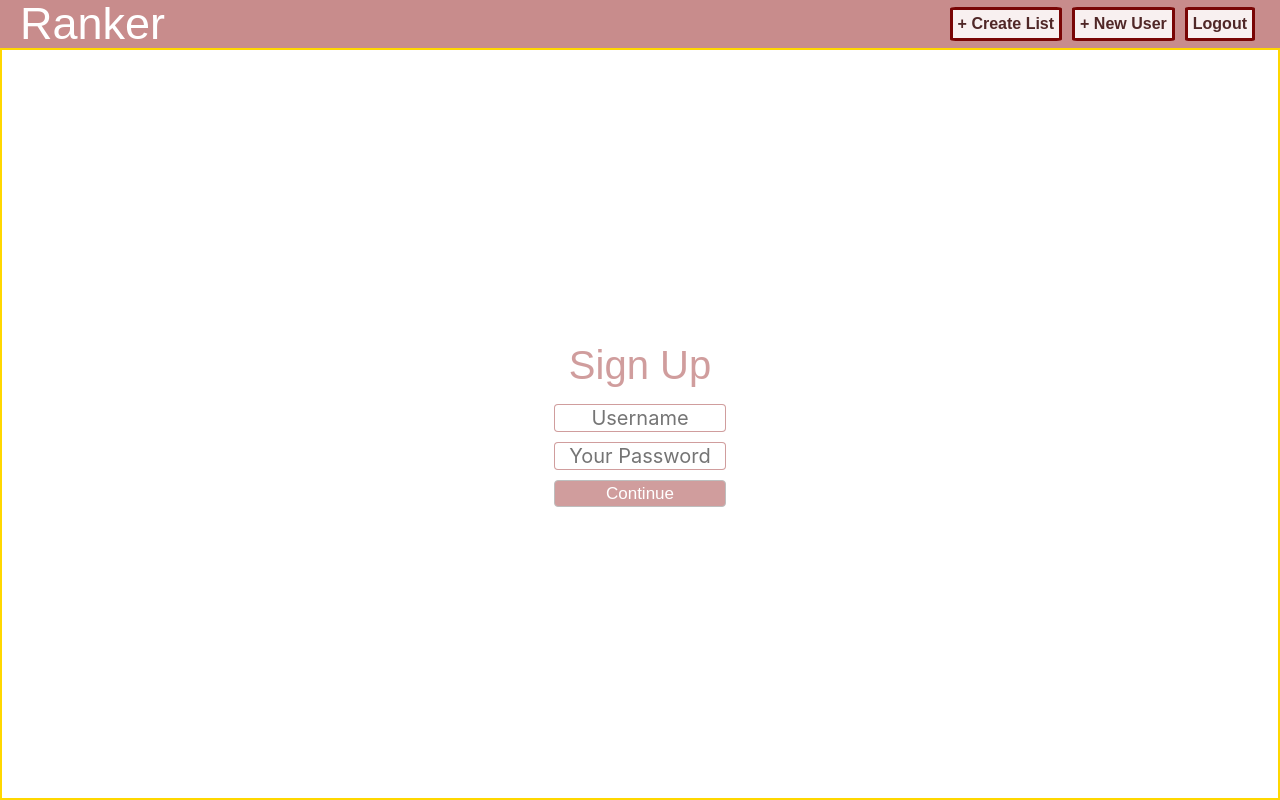
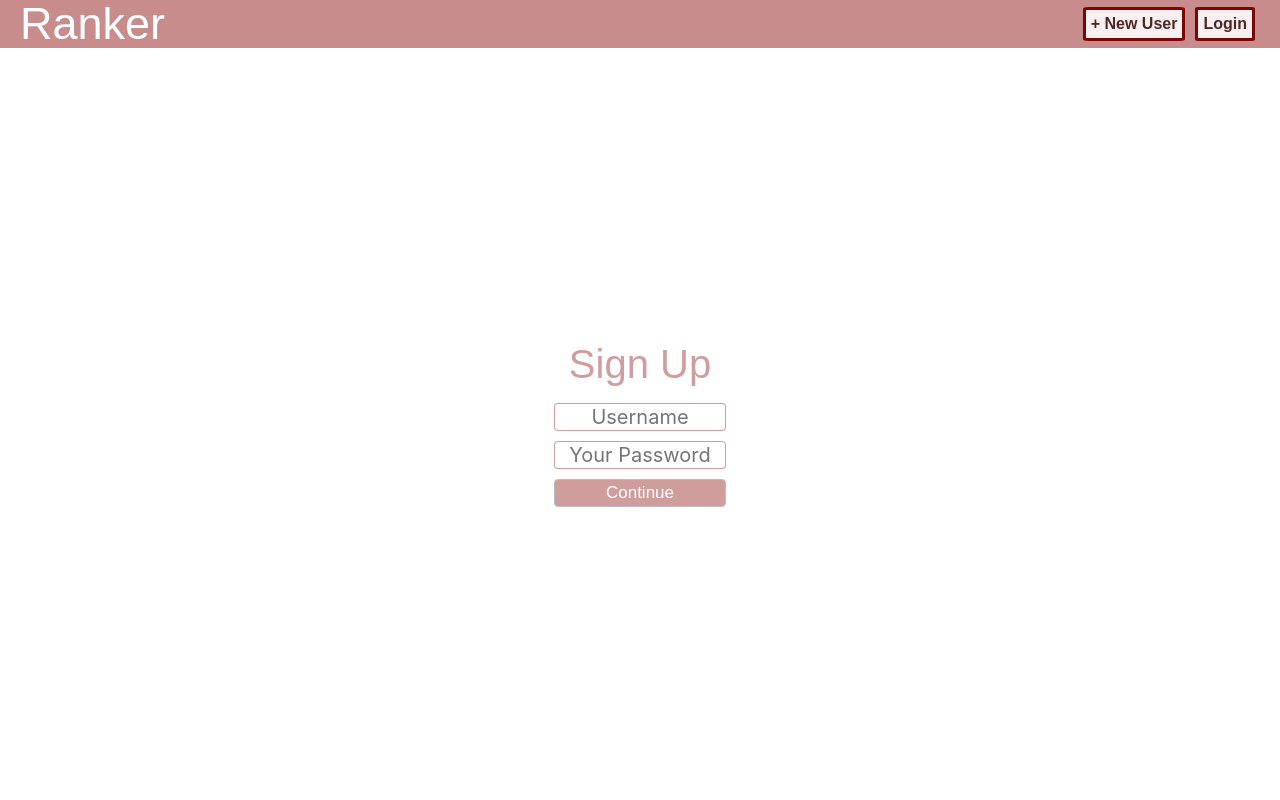
Before and after one commit to nirkraw/Ranqet, a React (Create React App) app in the folder webapp/: page /create-user in a window 1280 px wide. Built offline with nearby package versions, Linux system fonts and the light colour scheme.

Commit message:
add logout vs login buttons depending on session

```diff
--- a/webapp/src/components/Navbar.jsx
+++ b/webapp/src/components/Navbar.jsx
@@ -3,36 +3,36 @@ import "../styles/Navbar.css";
 import { NavLink } from "react-router-dom";
 
 export default function Navbar() {
+  const logout = (e) => {
+    e.preventDefault();
+    localStorage.clear("userId");
+    window.location.reload();
+  };
 
-  const logout = () => {
-    localStorage.setItem("userId", "");
-  }
   return (
     <div id="nav-main">
       <NavLink to="/" id="navbar-title">
         Ranker
       </NavLink>
-      <div id="navbar-buttons-container">
-        <NavLink to="/create-list" id="nav-create-new-list">
-          + Create List
-        </NavLink>
-        <NavLink to="/create-user" className="nav-session-button">
-          + New User
-        </NavLink>
-        {localStorage.getItem("userId") === "" ? (
+      {!localStorage.getItem("userId") ? (
+        <div id="navbar-buttons-container">
+          <NavLink to="/create-user" className="nav-session-button">
+            + New User
+          </NavLink>
           <NavLink to="/login" className="nav-session-button">
             Login
           </NavLink>
-        ) : (
-          <NavLink
-            to="/login"
-            onClick={logout}
-            className="nav-session-button"
-          >
+        </div>
+      ) : (
+        <div id="navbar-buttons-container">
+          <NavLink to="/create-list" id="nav-create-new-list">
+            + Create List
+          </NavLink>
+          <NavLink to="/login" onClick={logout} className="nav-session-button">
             Logout
           </NavLink>
-        )}
-      </div>
+        </div>
+      )}
     </div>
   );
 }
--- a/webapp/src/components/SessionForm.jsx
+++ b/webapp/src/components/SessionForm.jsx
@@ -30,6 +30,7 @@ export default function SessionForm() {
       const res = await endpoint({name: username});
       localStorage.setItem("userId", res.data.id);
       history.push("/");
+      window.location.reload();
     } catch (err) {
       setError(err.message);
     }
--- a/webapp/src/styles/Session.css
+++ b/webapp/src/styles/Session.css
@@ -4,7 +4,6 @@
   display: flex;
   justify-content: center;
   align-items: center;
-  border: 2px solid gold;
 }
 
 .login-form {
```
